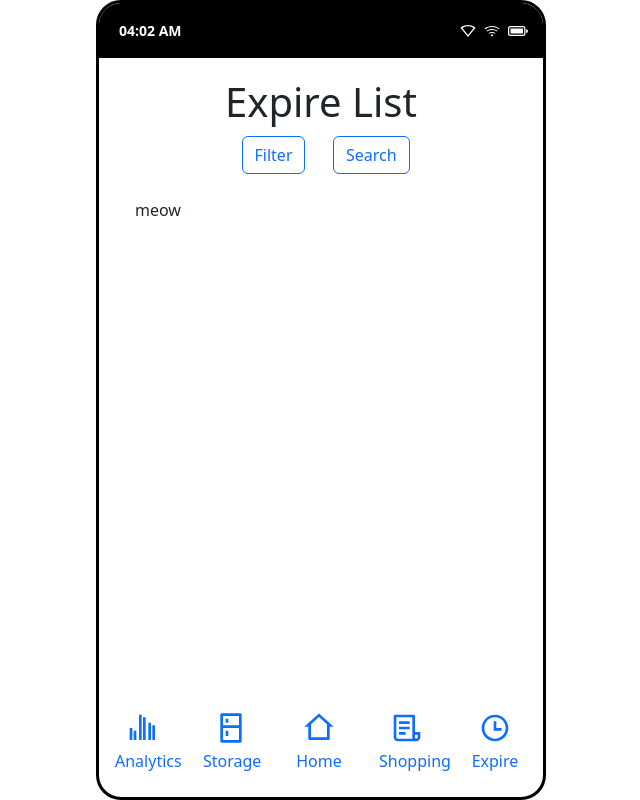
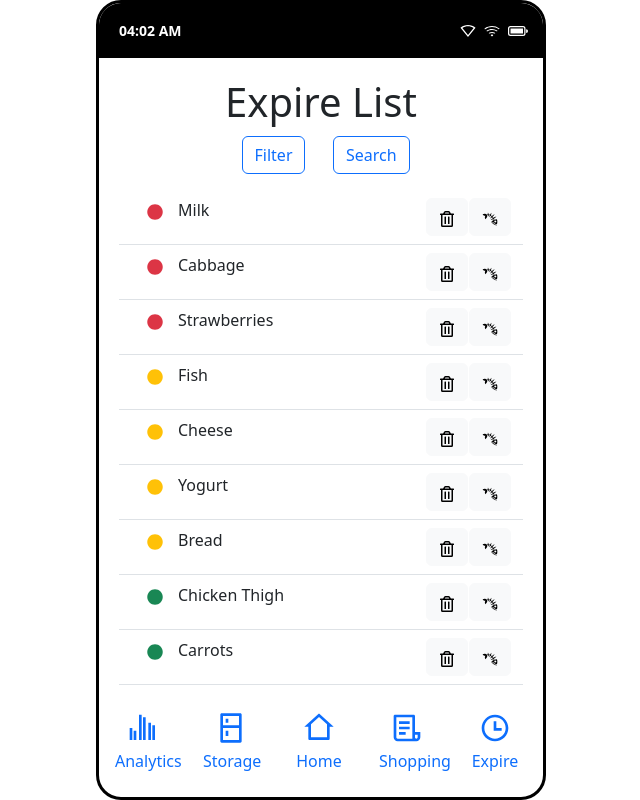
Before and after one commit to irene001019/Comp4020-project-Grocery-Assistant-, a React (Create React App) app in the folder comp4020-project/: page /expireList in a window 1280 px wide. Shown: the whole page, without its empty margins (319-959 px from the left). Built offline with nearby package versions, Linux system fonts and the light colour scheme.

Commit message:
expire page done, have to implement search and filter

```diff
--- a/comp4020-project/src/components/ListGroup.jsx
+++ b/comp4020-project/src/components/ListGroup.jsx
@@ -1,20 +1,31 @@
-import { useState } from "react";
 import React from 'react';
 
 //{input: items[], title}
 
 function ListGroup(props){
-    const [selectedItem, setSelectedItem] = useState(-1);
+
+     // Delete an item from the list
 
     return (
         <>
-            <ul class="list-group list-group-flush">
-                {props.items.map((item, index) =>
+            <ul class="list-group list-group-flush ">
+                {props.items.map((item) =>
                 <li
-                className={selectedItem === index ? 'list-group-item list-group-item-action active' : 'list-group-item list-group-item-action'}
-                onClick={() => { setSelectedItem(index); }}>
-                    {item}
-                </li>)}
+                    className='list-group-item list-group-item-action' >
+                    <div class="container text-left">
+            <div class="row">
+                <div class="col-1">
+                    {item[0]}
+                </div>
+                <div class="col-8">
+                    {item[1]}
+                </div>
+
+            </div>
+        </div>
+                </li>
+            )}
+
             </ul>
         </>
     );
--- a/comp4020-project/src/pages/ExpireList.js
+++ b/comp4020-project/src/pages/ExpireList.js
@@ -1,22 +1,63 @@
 import React from 'react'
+import { useState } from 'react';
 import ButtonGroup from '../components/ButtonGroup';
-import ListGroup from '../components/ListGroup';
+import { FaCircle } from "react-icons/fa";
+import { GiFishbone } from "react-icons/gi";
+import { FaRegTrashAlt } from "react-icons/fa"
 
 const ExpireList = () => {
-  let itemList = [
-    "meow"
-  ];
+
+  const [itemList, setItemList] = useState([
+    [<FaCircle className='text-danger'/>, "Milk"],
+    [<FaCircle className='text-danger'/>, "Cabbage"],
+    [<FaCircle className='text-danger'/>, "Strawberries"],
+    [<FaCircle className='text-warning'/>, "Fish"],
+    [<FaCircle className='text-warning'/>, "Cheese"],
+    [<FaCircle className='text-warning'/>, "Yogurt"],
+    [<FaCircle className='text-warning'/>, "Bread"],
+    [<FaCircle className='text-success'/>, "Chicken Thigh"],
+    [<FaCircle className="text-success"/>, "Carrots"],
+    [<FaCircle className="text-success"/>, "Apples"]
+  ]);
+
   let ButtonList =[
     "Filter",
     "Search"
   ];
+
+  const deleteItem = (index) => {
+    setItemList(itemList.filter((_, i) => i !== index)); // Remove item at index
+  };
+
   return (
     <div>
     <div className='container text-center'>
        <h1 >Expire List</h1>
        <ButtonGroup items ={ButtonList}/>
     </div>
-    <ListGroup items={itemList} />
+    <ul class="list-group list-group-flush ">
+        {itemList.map((item, index) =>
+          <li className='list-group-item list-group-item-action' >
+            <div class="container text-left">
+              <div class="row">
+                    <div class="col-1">
+                        {item[0]}
+                    </div>
+                    <div class="col-8">
+                        {item[1]}
+                    </div>
+                    <div class="col-1" style={{marginRight:"12px"}}>
+                    <button type="button" class="btn btn-light" onClick={()=>deleteItem(index)}><FaRegTrashAlt/></button>
+                    </div>
+                    <div class="col-1">
+                    <button type="button" class="btn btn-light" onClick={()=>deleteItem(index)}><GiFishbone/></button>
+                    </div>
+                </div>
+            </div>
+                    </li>
+                )}
+
+                </ul>
     </div>
   )
 }
--- a/comp4020-project/src/pages/ShoppingList.js
+++ b/comp4020-project/src/pages/ShoppingList.js
@@ -3,7 +3,6 @@ import ShoppingListInputGroup from "../components/ShoppingListInputGroup";
 import ButtonGroup from "../components/ButtonGroup";
 import SimpleInputGroup from "../components/SimpleInputGroup";
 import { useState, useEffect } from "react";
-import { useNavigate } from "react-router-dom";
 import SearchComponent from "../components/SearchComponent";
 
 const ShoppingList = () => {
@@ -22,7 +21,6 @@ const ShoppingList = () => {
 
   const [itemNames, setItemNames] = useState({});
 
-  const navigate = useNavigate();
 
    // Add state for search popup visibility
    const [showSearchPopup, setShowSearchPopup] = useState(false);
```
